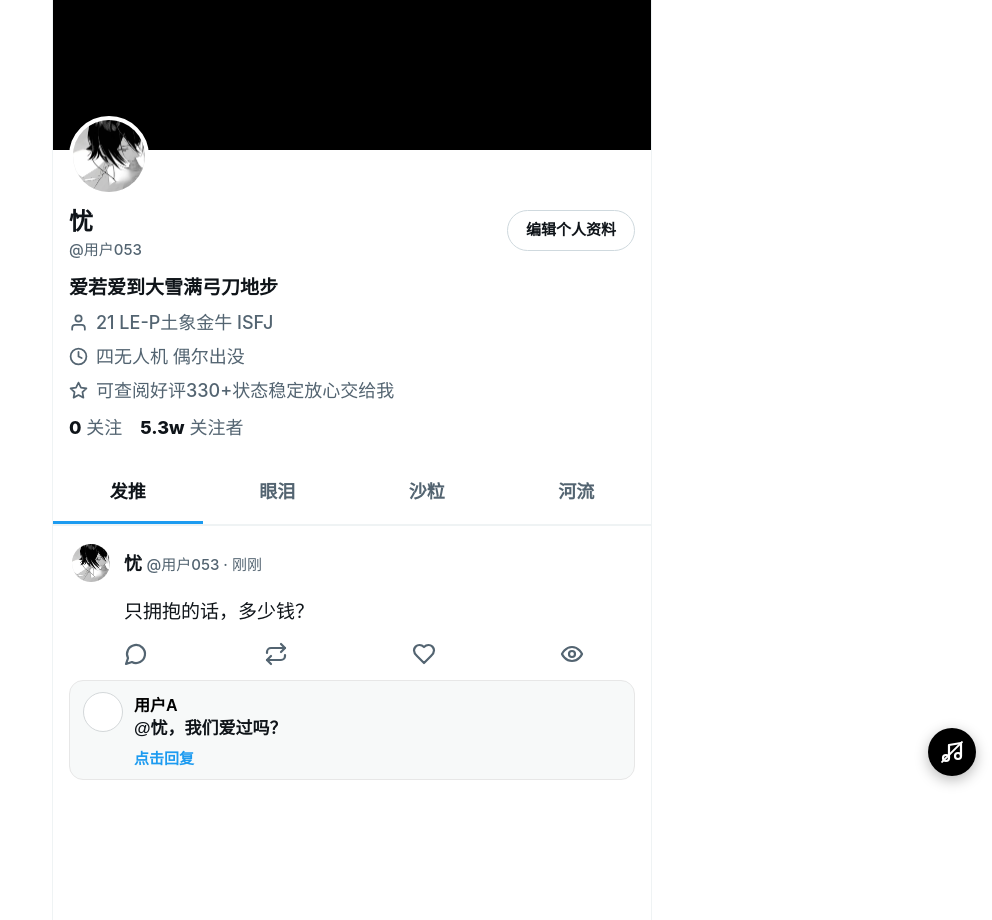
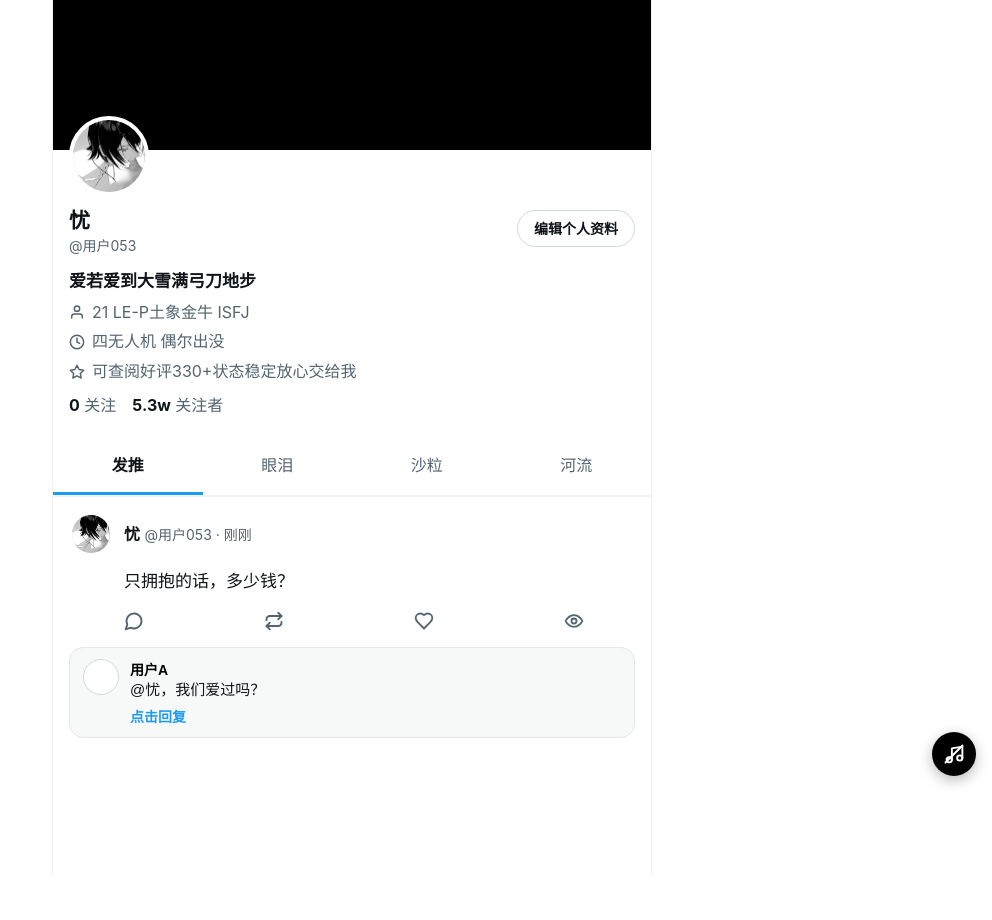
Before and after one commit to Dq01x/Suven, a plain HTML site: page index.html in a window 1280 px wide. Shown: the whole page, without its empty margins (288-1280 px from the left). After the commit the page ends 875 px from the top, so only its background shows below. Drawn offline with Linux system fonts and the light colour scheme.

Commit message:
Add files via upload

```diff
--- a/index.html
+++ b/index.html
@@ -40,37 +40,37 @@ body{
 .avatar.sm svg.ph{width:20px;height:20px;}
 
 .name-row{display:flex;align-items:flex-start;justify-content:space-between;gap:10px;margin-top:12px;}
-.name{font-size:24px;font-weight:800;line-height:1.2;}
-.handle{color:var(--gray);font-size:17px;margin-top:2px;font-weight:500;}
+.name{font-size:21px;font-weight:700;line-height:1.2;}
+.handle{color:var(--gray);font-size:15px;margin-top:2px;font-weight:400;}
 .edit-btn{
-  flex:none;margin-top:2px;border:1.5px solid #cfd9de;color:var(--text);
-  font-size:15px;font-weight:700;padding:8px 18px;border-radius:999px;user-select:none;
+  flex:none;margin-top:2px;border:1px solid #cfd9de;color:var(--text);
+  font-size:14px;font-weight:600;padding:7px 16px;border-radius:999px;user-select:none;
 }
-.bio{margin-top:12px;font-size:19px;line-height:1.55;}
-.bio .sign{color:var(--text);font-weight:700;}
-.meta-line{display:flex;align-items:center;gap:8px;margin-top:6px;color:var(--gray);font-size:18px;font-weight:500;}
-.meta-line svg{width:19px;height:19px;flex:none;}
-.stats{margin-top:10px;font-size:18px;color:var(--gray);font-weight:500;}
-.stats b{color:var(--text);font-weight:800;}
+.bio{margin-top:12px;font-size:17px;line-height:1.55;}
+.bio .sign{color:var(--text);font-weight:600;}
+.meta-line{display:flex;align-items:center;gap:7px;margin-top:5px;color:var(--gray);font-size:16px;font-weight:400;}
+.meta-line svg{width:16px;height:16px;flex:none;}
+.stats{margin-top:9px;font-size:16px;color:var(--gray);font-weight:400;}
+.stats b{color:var(--text);font-weight:700;}
 /* 标签栏 */
 .tabs{display:flex;margin-top:14px;border-bottom:1px solid var(--line);}
 .tab{
-  flex:1;text-align:center;padding:17px 0 16px;
-  font-size:18px;color:var(--gray);font-weight:600;
+  flex:1;text-align:center;padding:16px 0 15px;
+  font-size:16px;color:var(--gray);font-weight:500;
   border-bottom:3px solid transparent;user-select:none;
 }
-.tab.active{color:var(--text);font-weight:800;border-bottom-color:var(--blue);}
+.tab.active{color:var(--text);font-weight:700;border-bottom-color:var(--blue);}
 
 /* ===== P2 发推 ===== */
 .tweet{padding:15px 16px 8px;border-top:1px solid var(--line);}
 .tweet-head{display:flex;align-items:center;gap:11px;}
-.tname{font-weight:800;font-size:18px;}
-.handle{color:var(--gray);font-size:15px;font-weight:500;}
-.tweet-text{margin:11px 0 6px 55px;font-size:19px;line-height:1.65;white-space:pre-line;word-break:break-word;font-weight:500;}
+.tname{font-weight:700;font-size:16px;}
+.handle{color:var(--gray);font-size:14px;font-weight:400;}
+.tweet-text{margin:11px 0 6px 55px;font-size:17px;line-height:1.65;white-space:pre-line;word-break:break-word;font-weight:400;}
 /* 操作栏：统一描边线条图标 */
 .tweet-actions{display:flex;justify-content:space-between;max-width:460px;margin:6px 0 4px 55px;}
 .act{display:flex;align-items:center;gap:6px;color:var(--gray);}
-.act svg{display:block;width:24px;height:24px;flex:none;}
+.act svg{display:block;width:20px;height:20px;flex:none;}
 button.act{
   background:none;border:none;cursor:pointer;padding:0;color:var(--gray);
   display:inline-flex;align-items:center;gap:6px;min-height:40px;min-width:40px;justify-content:center;
@@ -95,33 +95,33 @@ button.act{
   padding:11px 13px;cursor:pointer;transition:background .2s;
 }
 .opt-card:hover{background:#eff3f4;}
-.opt-avatar{width:40px;height:40px;border-radius:50%;background:#ffffff;border:1px solid #d4d8da;flex:none;}
-.opt-body .opt-name{font-size:16px;font-weight:800;}
-.opt-body .opt-text{font-size:17px;color:var(--text);line-height:1.5;font-weight:600;}
-.opt-hint{display:inline-block;margin-top:6px;font-size:15px;color:var(--blue);font-weight:700;}
+.opt-avatar{width:36px;height:36px;border-radius:50%;background:#ffffff;border:1px solid #d4d8da;flex:none;}
+.opt-body .opt-name{font-size:14px;font-weight:700;}
+.opt-body .opt-text{font-size:15px;color:var(--text);line-height:1.5;font-weight:400;}
+.opt-hint{display:inline-block;margin-top:5px;font-size:14px;color:var(--blue);font-weight:600;}
 .citem{
-  display:none;gap:11px;align-items:flex-start;padding:12px 0;
+  display:none;gap:11px;align-items:flex-start;padding:11px 0;
   border-top:1px solid var(--line);opacity:0;transform:translateY(10px);pointer-events:none;
 }
 .citem.show{opacity:1;transform:none;pointer-events:auto;transition:opacity .45s ease,transform .45s ease;}
-.avatar-white{width:42px;height:42px;border-radius:50%;background:#ffffff;border:1px solid #d4d8da;flex:none;}
+.avatar-white{width:38px;height:38px;border-radius:50%;background:#ffffff;border:1px solid #d4d8da;flex:none;}
 .citem.you .avatar-white{background:#e8eaec;}
 /* 评论里"忧"的头像：放真图 */
-.av-you{width:42px;height:42px;border-radius:50%;background:#e8eaec;flex:none;overflow:hidden;position:relative;}
+.av-you{width:38px;height:38px;border-radius:50%;background:#e8eaec;flex:none;overflow:hidden;position:relative;}
 .av-you img{position:absolute;inset:0;width:100%;height:100%;object-fit:cover;}
-.cbody .cname{font-size:16px;font-weight:800;}
-.cbody .chandle{font-size:14px;color:var(--gray);font-weight:500;}
-.cbody .ctext{font-size:17px;line-height:1.6;font-weight:500;}
-.toggle{margin:10px 0 2px;min-height:26px;}
-.tgl{font-size:15px;color:var(--blue);cursor:pointer;font-weight:700;user-select:none;}
+.cbody .cname{font-size:14px;font-weight:700;}
+.cbody .chandle{font-size:13px;color:var(--gray);font-weight:400;}
+.cbody .ctext{font-size:15px;line-height:1.6;font-weight:400;}
+.toggle{margin:9px 0 2px;min-height:24px;}
+.tgl{font-size:14px;color:var(--blue);cursor:pointer;font-weight:600;user-select:none;}
 
 /* ===== 空白选题 ===== */
-.choice-block{border-top:1px solid var(--line);padding:30px 16px 26px;text-align:center;display:none;}
-.choice-q{font-size:21px;font-weight:800;letter-spacing:1px;margin-bottom:18px;}
+.choice-block{border-top:1px solid var(--line);padding:28px 16px 24px;text-align:center;display:none;}
+.choice-q{font-size:18px;font-weight:700;letter-spacing:1px;margin-bottom:17px;}
 .choice-opts{display:flex;gap:15px;justify-content:center;}
 .choice-btn{
-  border:1.5px solid #cfd9de;background:#fff;color:var(--text);
-font-size:18px;font-weight:700;padding:11px 42px;border-radius:999px;cursor:pointer;
+  border:1px solid #cfd9de;background:#fff;color:var(--text);
+font-size:16px;font-weight:600;padding:10px 38px;border-radius:999px;cursor:pointer;
   transition:background .2s,color .2s;
 }
 .choice-btn:hover{background:var(--blue);color:#fff;border-color:var(--blue);}
@@ -136,10 +136,10 @@ font-size:18px;font-weight:700;padding:11px 42px;border-radius:999px;cursor:poin
 /* 跳转按钮：与上方推文文字左对齐（缩进对齐头像右侧） */
 .jump-row{display:flex;align-items:center;justify-content:space-between;gap:10px;padding:12px 0;margin-left:55px;border-bottom:1px solid var(--line);}
 .jump-row:last-child{border-bottom:none;}
-.jump-label{font-size:18px;font-weight:800;}
+.jump-label{font-size:16px;font-weight:700;}
 .jump-btn{
-  flex:none;border:1.5px solid var(--blue);color:var(--blue);background:#fff;
-  font-size:14px;font-weight:700;padding:8px 16px;border-radius:999px;cursor:pointer;
+  flex:none;border:1px solid var(--blue);color:var(--blue);background:#fff;
+  font-size:13px;font-weight:600;padding:7px 14px;border-radius:999px;cursor:pointer;
 text-decoration:none;transition:background .2s,color .2s;
 }
 .jump-btn:hover{background:var(--blue);color:#fff;}
@@ -147,11 +147,11 @@ text-decoration:none;transition:background .2s,color .2s;
 /* ===== 固定音乐按钮：小巧 + 描边音符 ===== */
 .music-btn{
   position:fixed;right:16px;bottom:24px;z-index:999;
-  width:48px;height:48px;border-radius:50%;border:none;cursor:pointer;
+  width:44px;height:44px;border-radius:50%;border:none;cursor:pointer;
   background:#000000;color:#fff;display:flex;align-items:center;justify-content:center;
   box-shadow:0 4px 14px rgba(0,0,0,.28);
 }
-.music-btn svg{width:24px;height:24px;}
+.music-btn svg{width:21px;height:21px;}
 /* 关闭/未播放时：音符上一条斜杠 */
 .music-btn::after{
   content:"";position:absolute;left:9px;right:9px;top:50%;height:2px;background:#fff;
```
